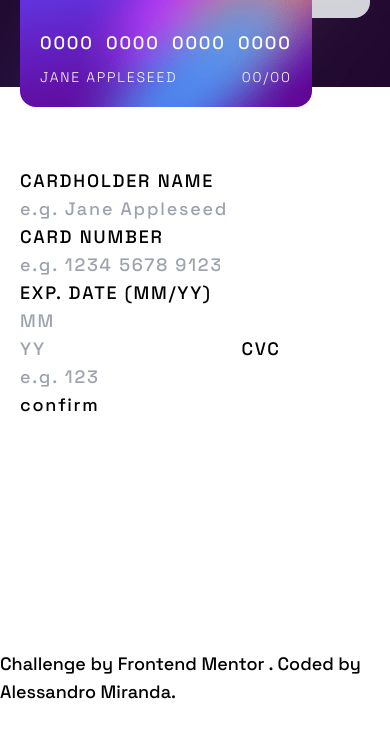
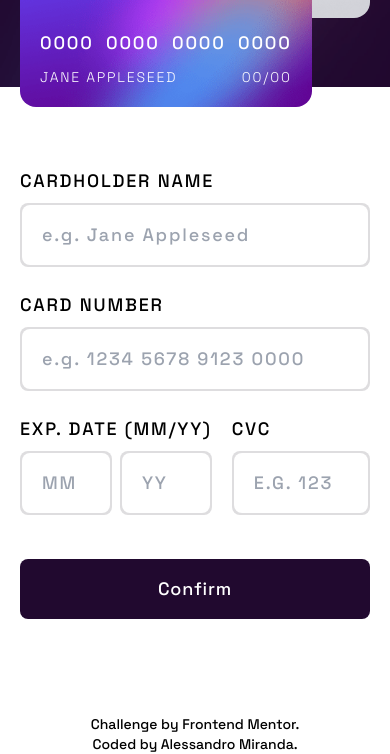
Before and after one commit to Alessandro-Miranda/interactive-card, a website: page index.html in a window 390 px wide. Shown: the part 194-948 px from the top of the page. Before the commit the page ends 900 px from the top, so only its background shows below. Drawn offline with nearby package versions, Linux system fonts and the light colour scheme; files that its build step writes are made by us from their sources.

Commit message:
finalizado a estilização mobile

```diff
--- a/index.html
+++ b/index.html
@@ -9,14 +9,14 @@
         <link rel="preconnect" href="https://fonts.googleapis.com">
         <link rel="preconnect" href="https://fonts.gstatic.com" crossorigin>
         <link href="https://fonts.googleapis.com/css2?family=Space+Grotesk:wght@300;500&display=swap" rel="stylesheet">
-        <link rel="stylesheet" href="./dist/output.css" />
+        <link rel="stylesheet" href="./dist/styles.css" />
 
         <title>Frontend Mentor | Interactive card details form</title>
     </head>
 
-    <body class="text-lg font-['Space_Grotesk']">
-        <main class="max-w-full max-h-full h-screen">
-            <div class="bg-[url('/images/bg-main-mobile.png')] bg-no-repeat bg-cover h-2/6 w-screen pt-9 px-5 flex flex-col-reverse justify-self-end mb-10">
+    <body class="text-lg font-['Space_Grotesk'] h-screen">
+        <main class="w-screen max-h-full mb-16 h-full">
+            <div class="bg-[url('/images/bg-main-mobile.png')] bg-no-repeat bg-cover h-2/6 w-screen h-2/5 pt-9 px-5 flex flex-col-reverse justify-self-end mb-10">
                 <div class="bg-[url('/images/bg-card-front.png')] bg-no-repeat bg-cover w-5/6 h-44 rounded-2xl p-5 text-white tracking-widest flex flex-col justify-between -mb-5 z-[1]">
                     <img src="/images/card-logo.svg" class="w-16 justify-self-start" />
                     <div class="justify-self-end">
@@ -37,57 +37,102 @@
                 </div>
             </div>
 
-            <form class="mt-20 px-5 uppercase tracking-widest">
+            <form class="mt-20 px-5 uppercase tracking-widest w-full">
                 <label
                     for="cardholder-name"
                     class="block"
                 >
                     cardholder name
                 </label>
+                <span class="block w-full h-max rounded-lg mt-2 mb-6 bg-light-grayish-violet p-0.5">
                     <input
                         type="text"
                         id="cardholder-name"
                         placeholder="e.g. Jane Appleseed"
-                    class="block"
+                        tabindex="1"
+                        class="block px-5 py-4 w-full rounded-lg outline-none"
                     />
+                </span>
 
                 <label for="card-number" class="block">card number</label>
+                <span class="block w-full h-max rounded-lg mt-2 mb-6 bg-light-grayish-violet p-0.5">
                     <input
                         type="number"
                         id="card-number"
                         placeholder="e.g. 1234 5678 9123 0000"
-                    class="block"
+                        maxlength="16"
+                        tabindex="2"
+                        class="block px-5 py-4 w-full rounded-lg outline-none"
                     />
+                </span>
 
-                <fieldset title="Exp. Date and cvc">
-                    <label class="block">Exp. Date (MM/YY)</label>
+                <fieldset title="Exp. Date and cvc" class="flex">
+                    <div class="flex flex-col basis-1/2 mr-5">
+                        <label class="inline-block w-max">Exp. Date (MM/YY)</label>
+                        <div class="flex justify-between">
+                            <span class="inline-block h-max rounded-lg mt-2 mb-6 mr-2 bg-light-grayish-violet p-0.5">
                                 <input
                                     type="number"
                                     placeholder="mm"
                                     maxlength="2"
-                        class="inline-block uppercase"
+                                    tabindex="3"
+                                    class="uppercase inline-block w-full px-5 py-4 rounded-lg outline-none"
                                 />
+                            </span>
+                            <span class="inline-block h-max rounded-lg mt-2 mb-6 bg-light-grayish-violet p-0.5">
                                 <input
                                     type="number"
                                     placeholder="yy"
                                     maxlength="2"
-                        class="inline-block uppercase"
+                                    tabindex="4"
+                                    class="uppercase inline-block w-full px-5 py-4 rounded-lg outline-none"
                                 />
+                            </span>
+                        </div>
+                    </div>
 
+                    <div class="flex flex-col w-auto">
                         <label for="cvc">cvc</label>
-                    <input type="number" placeholder="e.g. 123" maxlength="3" />
+                        <span class="inline-block h-max rounded-lg mt-2 mb-6 bg-light-grayish-violet p-0.5">
+                            <input
+                                id="cvc"
+                                type="number"
+                                placeholder="e.g. 123"
+                                maxlength="3"
+                                tabindex="5"
+                                class="uppercase inline-block w-full px-5 py-4 rounded-lg outline-none"
+                            />
+                        </span>
+                    </div>
+
                 </fieldset>
 
-                <button type="submit">confirm</button>
+                <button
+                    type="submit"
+                    tabindex="6"
+                    class="block w-full bg-very-dark-violet text-white capitalize p-4 tracking-wider rounded-lg mt-5"
+                >
+                    confirm
+                </button>
             </form>
         </main>
-        <footer>
+        <footer class="px-5 text-center text-sm mb-2">
+            <p>
                 Challenge by
-            <a href="https://www.frontendmentor.io?ref=challenge" target="_blank">
-                Frontend Mentor
-            </a>.
-            Coded by <a href="#">Alessandro Miranda</a>.
+                <a
+                    href="https://www.frontendmentor.io?ref=challenge"
+                    target="_blank"
+                    class="text-mentor-blue"
+                >
+                    Frontend Mentor.
+                </a>
+            </p>
+            <p>
+                Coded by <a href="#" class="text-mentor-blue">Alessandro Miranda</a>.
+            </p>
         </footer>
+
+        <script src="./src/index.js"></script>
     </body>
 
 </html>
```
Lines whose indentation alone changed are shown as unchanged.
